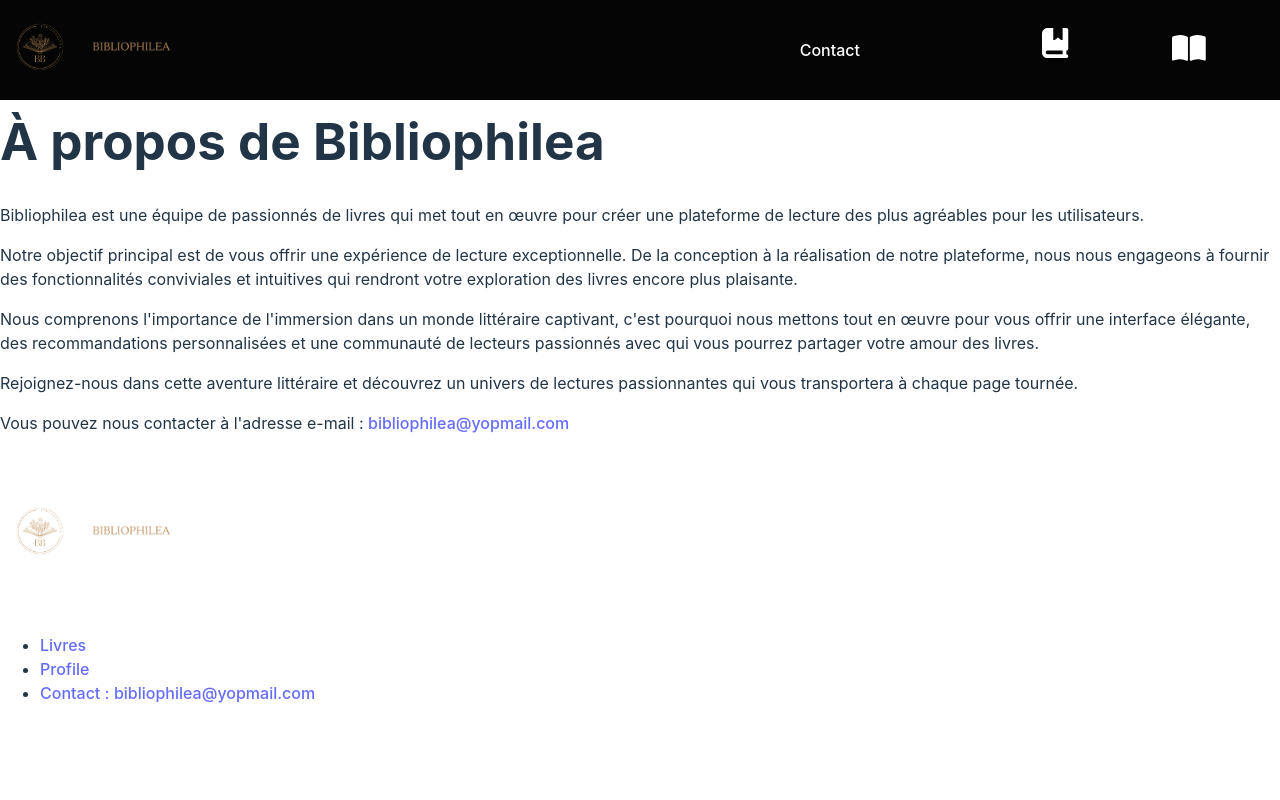
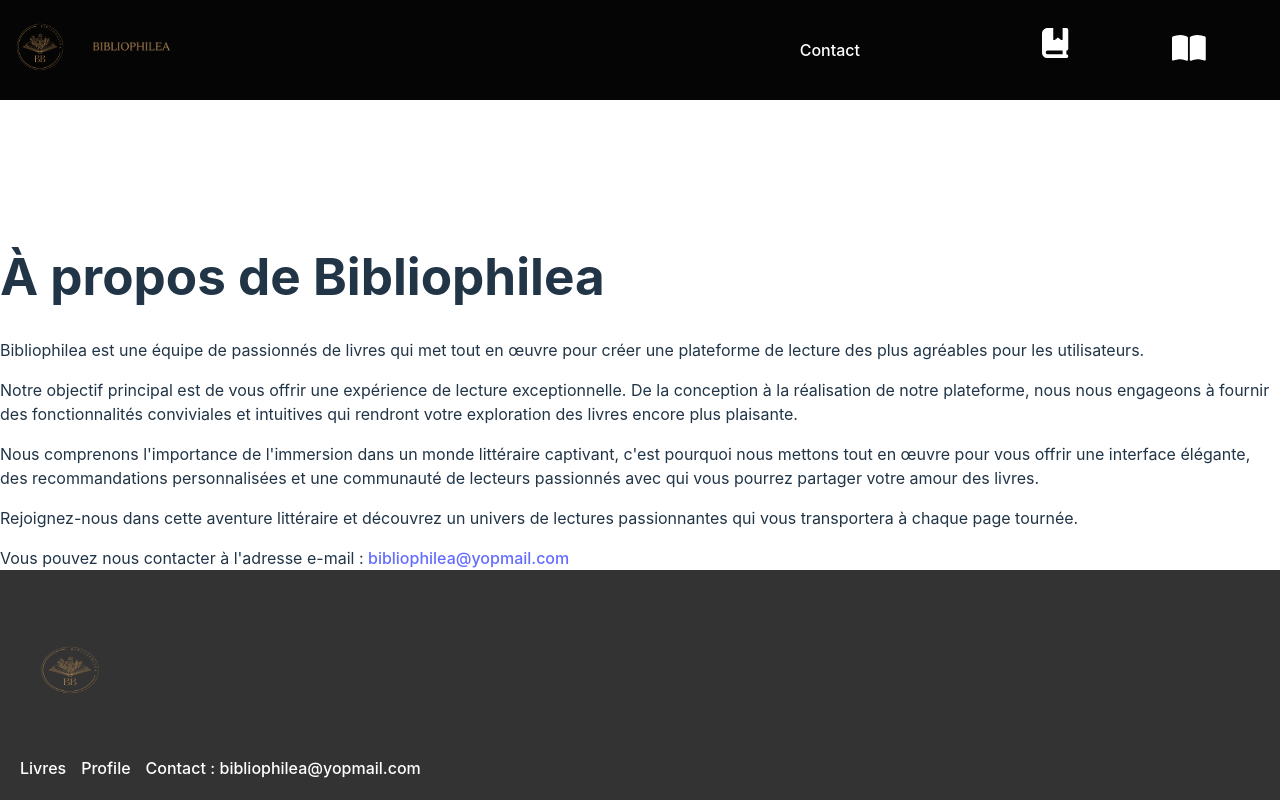
Before and after one commit to LisaDaudibon/Biblofront, a React (Vite) app: page /about in a window 1280 px wide. Built offline with nearby package versions, Linux system fonts and the light colour scheme.

Commit message:
ongoing footer and contact page

```diff
--- a/src/components/footer/footer.css
+++ b/src/components/footer/footer.css
@@ -0,0 +1,51 @@
+/* CSS for the Footer Component */
+footer {
+  background-color: #333;
+  color: #fff;
+  padding: 20px;
+  position: fixed;
+  bottom: 0;
+  left: 0;
+  width: 100%;
+  display: flex;
+  align-items: center;
+}
+
+.footer-container {
+  display: flex;
+  justify-content: space-between;
+  align-items: center;
+  width: 100%;
+}
+
+.footer-logo {
+  display: flex;
+  align-items: center;
+}
+
+.footer-logo img {
+  width: 100px;
+  height: auto;
+  margin-right: 10px;
+}
+
+.footer-links ul {
+  list-style: none;
+  display: flex;
+  align-items: center;
+  margin: 0;
+  padding: 0;
+}
+
+.footer-links li {
+  margin-right: 15px;
+}
+
+.footer-links a {
+  color: #fff;
+  text-decoration: none;
+}
+
+.footer-links a:hover {
+  text-decoration: underline;
+}
--- a/src/components/footer/footer.jsx
+++ b/src/components/footer/footer.jsx
@@ -1,5 +1,5 @@
 import React from 'react';
-import Logo from '../navbar/logo';
+import Logo from './footerLogo';
 import { FontAwesomeIcon } from '@fortawesome/react-fontawesome';
 import { faBookOpen } from '@fortawesome/free-solid-svg-icons';
 import './footer.css';
@@ -8,7 +8,7 @@ const Footer = () => {
 
   return (
     <footer>
-      <div className="container">
+      <div className="footer-container">
         <div className="footer-content">
           <div className="footer-logo">
           <Logo/>
--- /dev/null
+++ b/src/components/footer/footerLogo.jsx
@@ -0,0 +1,15 @@
+import React, { Component } from 'react';
+import logo from '../../assets/logo.png'
+import nameLogo from '../../assets/nameLogo.png'
+
+class LogoFooter extends Component {
+  render() {
+    return (
+      <div>
+        <img src={logo} alt="Logo" className='logo'/>
+      </div>
+    )
+  }
+}
+
+export default LogoFooter;
```
